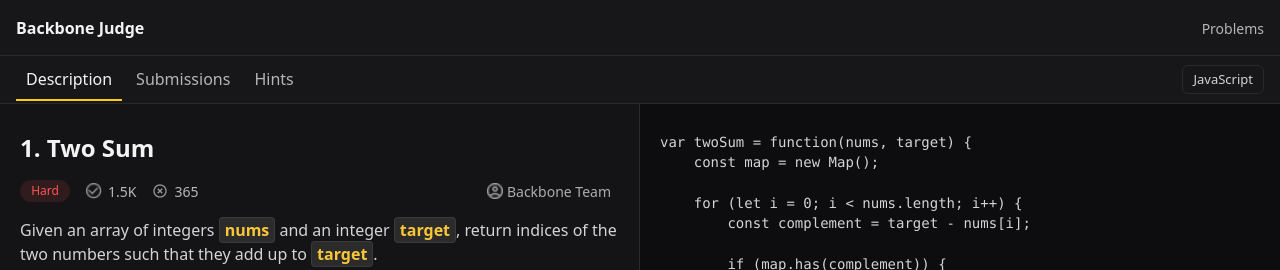
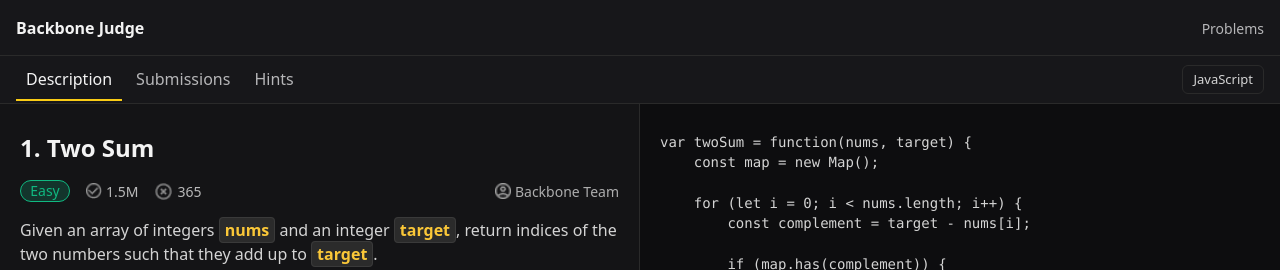
Before and after one commit to Backbone-UTP/judge-front, an Angular app: page /challenge-workspace in a window 1280 px wide. Shown: the top 270 px of the page. Built offline with nearby package versions, Linux system fonts and the light colour scheme.

Commit message:
metadatos organizados y todo el checklist del issue

```diff
--- a/src/app/features/challenge-workspace/components/challenge-header/challenge-header.css
+++ b/src/app/features/challenge-workspace/components/challenge-header/challenge-header.css
@@ -18,7 +18,9 @@
 
 .challenge-meta {
   display: flex;
-  width: 591px;
+  /* width: 591px;
+  height: 22px; */
+  width: 100%;
   height: 22px;
   align-items: left;
   gap: 16px;
@@ -34,7 +36,7 @@
   padding: 2px 10px;
   border-radius: 999px;
   vertical-align: middle;
-  font-size: 12px;
+  font-size: 14px;
   font-weight: medium;
   line-height: 16px;
 }
@@ -45,66 +47,49 @@
   color: #10B981;
 }
 
-/* Medium */
-
 .Medium {
   background: rgba(255, 184, 0, 0.12);
-
   color: #FFB800;
 }
 
-/* Hard */
-
 .Hard {
   background: rgba(255, 84, 84, 0.12);
-
   color: #FF5454;
 }
 
-/* ---------- Stats ---------- */
-
-.meta-item {
+.meta-itemacceptance,
+.meta-itemengagement {
   display: flex;
-
   align-items: center;
-
-  gap: 6px;
-
+  gap: 4px;
   color: rgba(255, 255, 255, 0.78);
-
   font-size: 14px;
-
   opacity: 0.9;
 }
 
-.meta-item img {
+.meta-itemacceptance img {
   width: 16px;
-
   height: 16px;
-
   object-fit: contain;
 }
 
-/* ---------- Author ---------- */
+.meta-itemengagement img {
+  width: 19px;
+  height: 19px;
+  object-fit: contain;
+}
 
 .author {
   margin-left: auto;
-
   display: flex;
-
   align-items: center;
-
   gap: 4px;
-
   color: rgba(255, 255, 255, 0.65);
-
   font-size: 14px;
 }
 
 .author img {
   width: 16px;
-
   height: 16px;
-
   object-fit: contain;
 }
--- a/src/app/features/challenge-workspace/components/challenge-header/challenge-header.html
+++ b/src/app/features/challenge-workspace/components/challenge-header/challenge-header.html
@@ -17,14 +17,14 @@
 </span>
 
 
-    <span class="meta-item">
+    <span class="meta-itemacceptance">
         <img
           src="/icons/challenge-header/check.png"
           alt="accepted">
       {{ formatCount(challenge().acceptanceCount) }}
     </span>
 
-    <span class="meta-item">
+    <span class="meta-itemengagement">
         <img
           src="/icons/challenge-header/x.png"
           alt="engagement">
@@ -33,7 +33,7 @@
     </span>
 
     <span class="author">
-         <img
+        <img
         src="/icons/challenge-header/author.png"
         alt="author">
       {{ challenge().author ?? 'Unknown' }}
--- a/src/app/features/challenge-workspace/components/challenge-header/challenge-header.ts
+++ b/src/app/features/challenge-workspace/components/challenge-header/challenge-header.ts
@@ -14,10 +14,14 @@ export class ChallengeHeader {
 
   formatCount(value?: number): string {
     if (value === null || value === undefined) {
-      return '_';
+      return '—';
     }
-    if (value >= 1000) {
-      return `${(value / 1000).toFixed(1)}K`;
+    if (value >= 1_000_000) {
+      return `${(value / 1_000_000).toFixed(1)}M`;
+    }
+
+    if (value >= 1_000) {
+      return `${(value / 1_000).toFixed(1)}K`;
     }
     return value.toString();
   }
--- a/src/app/features/challenge-workspace/fixtures/two-sum.challenge.json
+++ b/src/app/features/challenge-workspace/fixtures/two-sum.challenge.json
@@ -1,7 +1,7 @@
 {
   "title": "1. Two Sum",
-  "difficulty": "Hard",
-  "acceptanceCount": 1500,
+  "difficulty": "Easy",
+  "acceptanceCount": 1500000,
   "engagement": 365,
   "author": "Backbone Team",
   "descriptionParagraphs": [
--- a/src/app/features/challenge-workspace/types/challenge.types.ts
+++ b/src/app/features/challenge-workspace/types/challenge.types.ts
@@ -1,3 +1,12 @@
+export type Difficulty = 'Easy' | 'Medium' | 'Hard';
+
+export interface ProblemMeta {
+  difficulty?: Difficulty;
+  acceptanceCount?: number;
+  engagement?: number;
+  author?: string;
+}
+
 export interface ChallengeExampleDto {
   input: string;
   output: string;
@@ -16,12 +25,8 @@ export type ChallengeConstraintDto =
       text: string;
     };
 
-export interface ChallengeProblemDto {
+export interface ChallengeProblemDto extends ProblemMeta {
   title: string;
-  difficulty?: 'Easy' | 'Medium' | 'Hard';
-  acceptanceCount?: number;
-  engagement?: number;
-  author?: string;
   descriptionParagraphs: string[];
   examples: ChallengeExampleDto[];
   constraints: ChallengeConstraintDto[];
```
Also changed, not shown: 1 other file (tests, documents, lock files or other folders).
